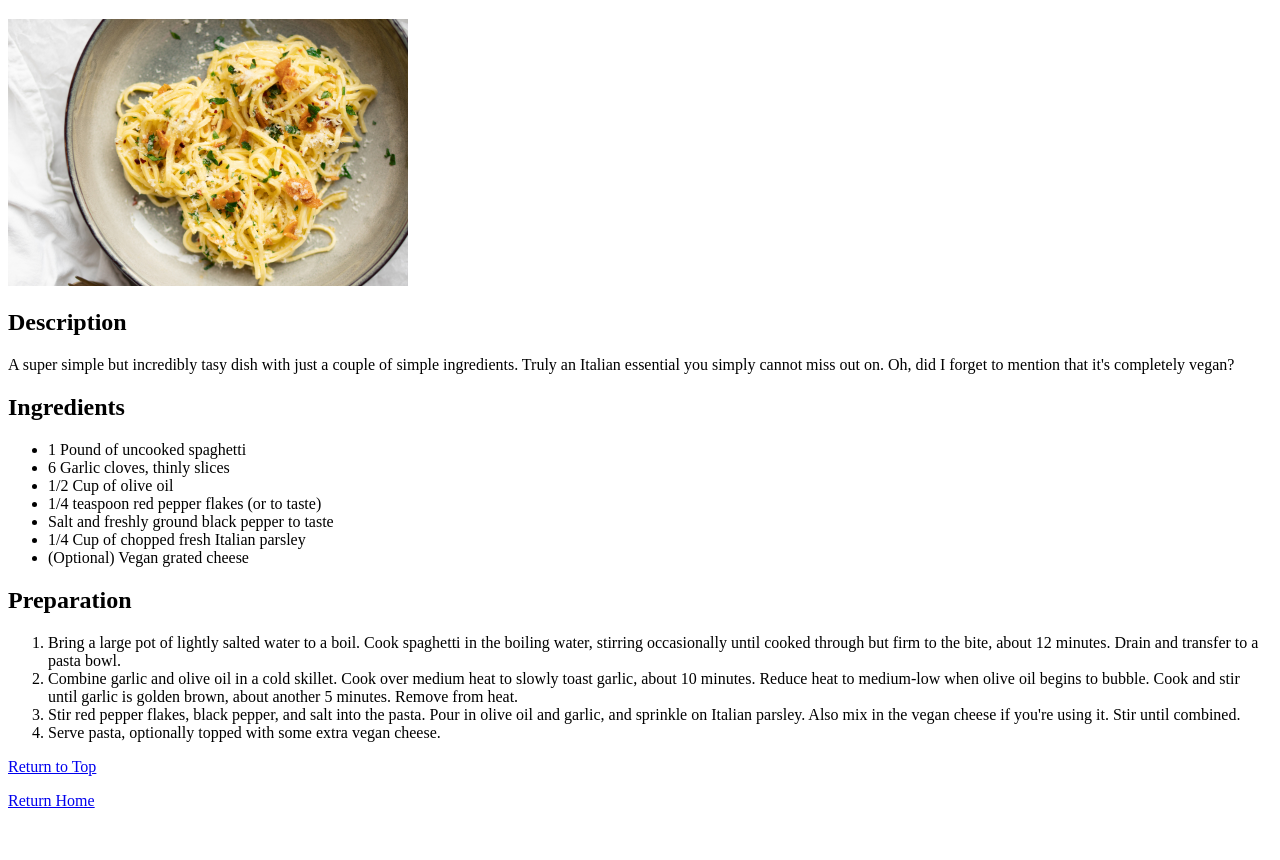
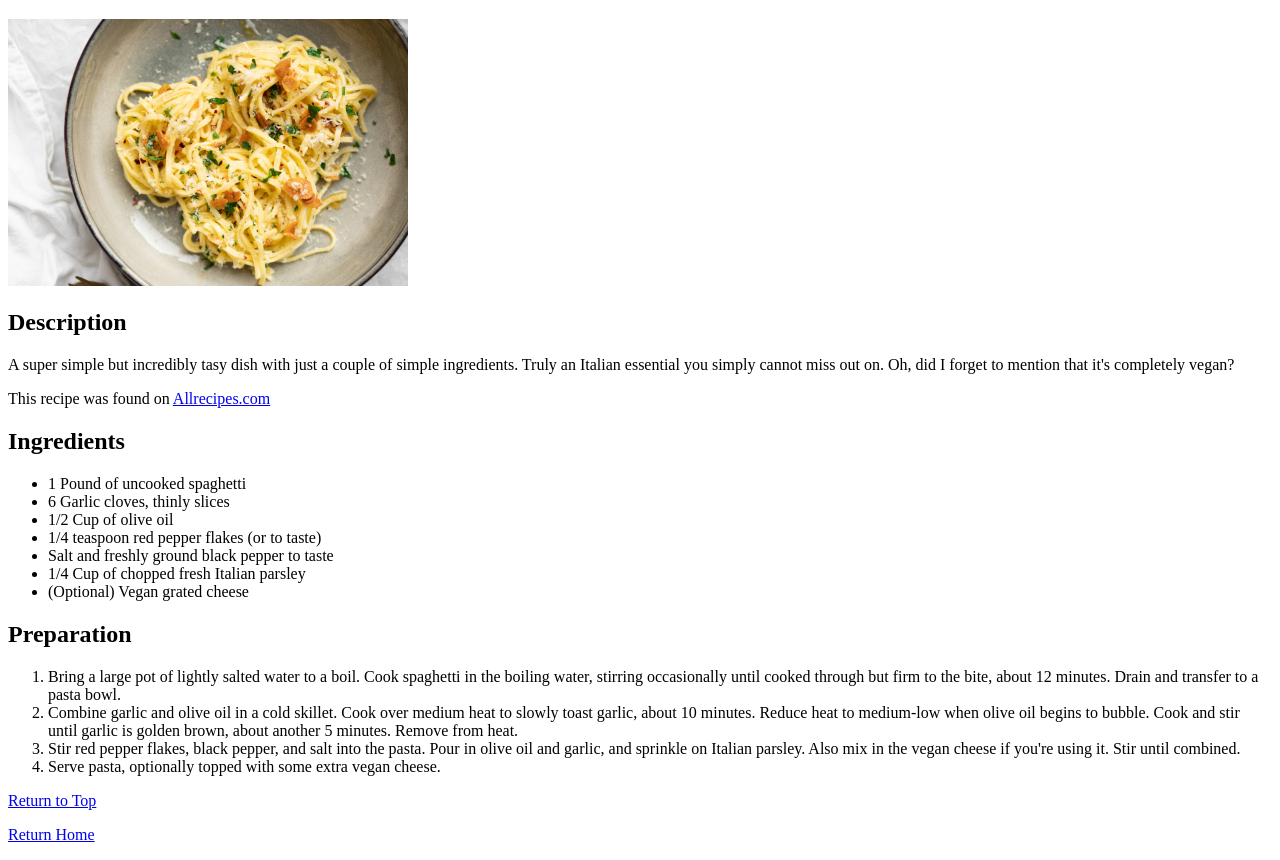
Before and after one commit to MoshuaWritesCode/odin-recipes, a plain HTML site: page recipes/pastaaglioolio.html in a window 1280 px wide. Shown: the part 61-921 px from the top of the page. Before the commit the page ends 887 px from the top, so only its background shows below. Drawn offline with Linux system fonts and the light colour scheme.

Commit message:
Corrected some source errors. External links now also open to a new tab/window.

```diff
--- a/recipes/pastaaglioolio.html
+++ b/recipes/pastaaglioolio.html
@@ -14,6 +14,9 @@
     <h2>Description</h2>
     <p>A super simple but incredibly tasy dish with just a couple of simple ingredients. Truly an Italian essential you
         simply cannot miss out on. Oh, did I forget to mention that it's completely vegan?</p>
+
+    <p>This recipe was found on <a href="https://www.allrecipes.com/recipe/222000/spaghetti-aglio-e-olio/"
+            target="_blank">Allrecipes.com</a></p>
 
     <h2>Ingredients</h2>
     <ul>
```
Also changed, not shown: recipes/veganrendang.html (+2 -1 lines).
